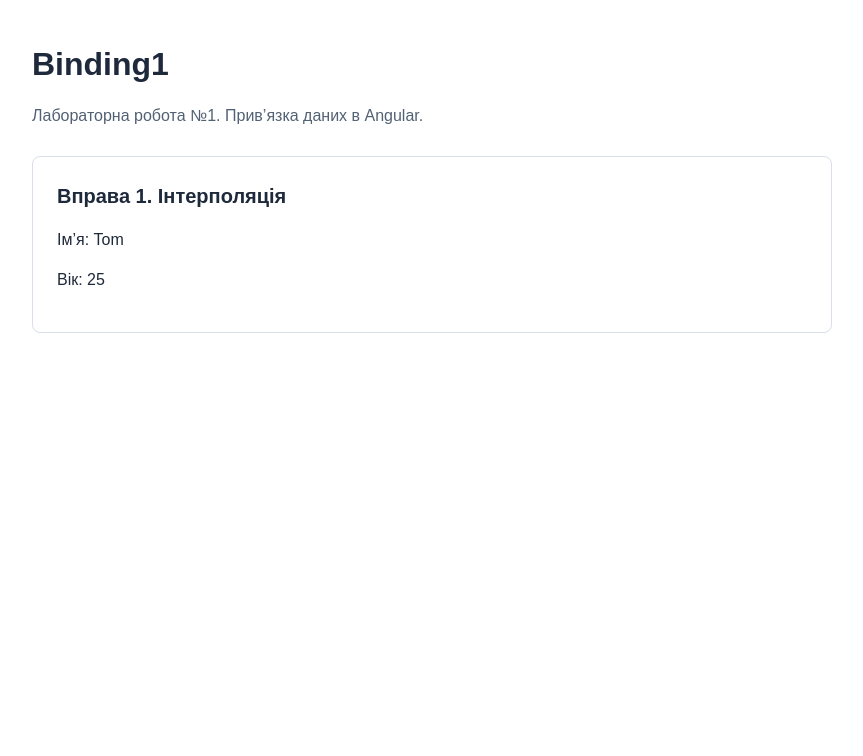
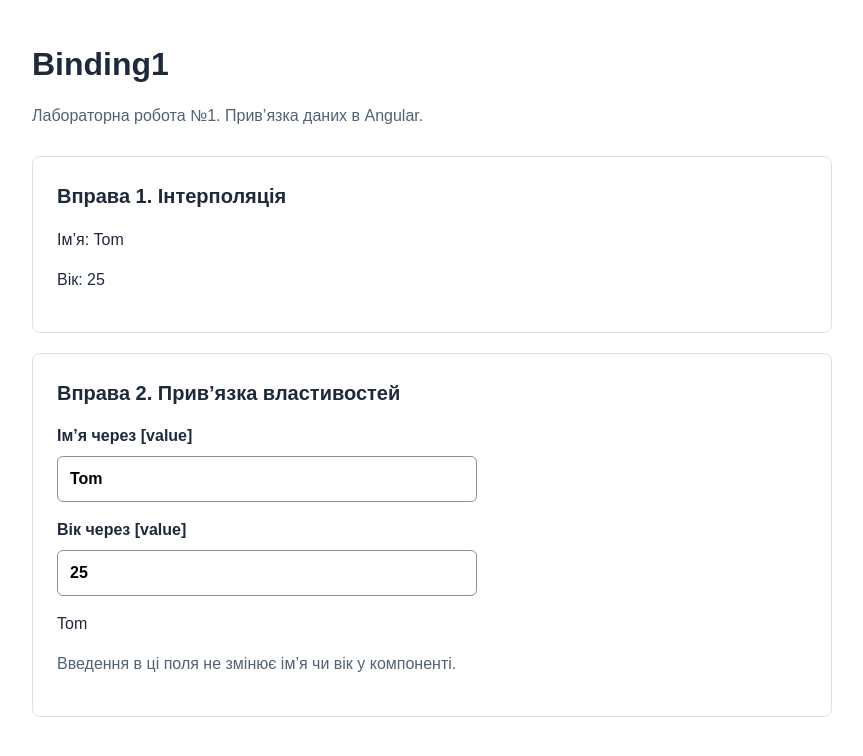
Before and after one commit to RenXFatality05/Reactive_Programming_Binding1, an Angular app: page / in a window 1280 px wide. Shown: the top 756 px of the page, without its empty margins (208-1071 px from the left). Built offline with nearby package versions, Linux system fonts and the light colour scheme.

Commit message:
Task 2: Add DOM property binding

```diff
--- a/src/app/app.css
+++ b/src/app/app.css
@@ -5,3 +5,9 @@ h1 { margin-bottom: 8px; }
 header p { color: #526173; }
 section { margin: 20px 0; padding: 24px; border: 1px solid #d8dfe8; border-radius: 8px; }
 h2 { margin-top: 0; font-size: 1.25rem; }
+
+.fields { display: grid; gap: 16px; max-width: 420px; }
+label { display: grid; gap: 8px; font-weight: 600; }
+input { box-sizing: border-box; width: 100%; padding: 10px 12px; border: 1px solid #8391a2; border-radius: 6px; font: inherit; }
+input:focus-visible { outline: 3px solid #2358a5; outline-offset: 3px; }
+.note { color: #526173; }
--- a/src/app/app.html
+++ b/src/app/app.html
@@ -9,4 +9,20 @@
     <p>Ім’я: {{ name() }}</p>
     <p>Вік: {{ age() }}</p>
   </section>
+
+  <section aria-labelledby="task-2">
+    <h2 id="task-2">Вправа 2. Прив’язка властивостей</h2>
+    <div class="fields">
+      <label for="property-name">
+        Ім’я через [value]
+        <input id="property-name" type="text" [value]="name()">
+      </label>
+      <label for="property-age">
+        Вік через [value]
+        <input id="property-age" type="text" [value]="age()">
+      </label>
+    </div>
+    <p [textContent]="name()"></p>
+    <p class="note">Введення в ці поля не змінює ім’я чи вік у компоненті.</p>
+  </section>
 </main>
```
Also changed, not shown: 1 other file (tests, documents, lock files or other folders).
